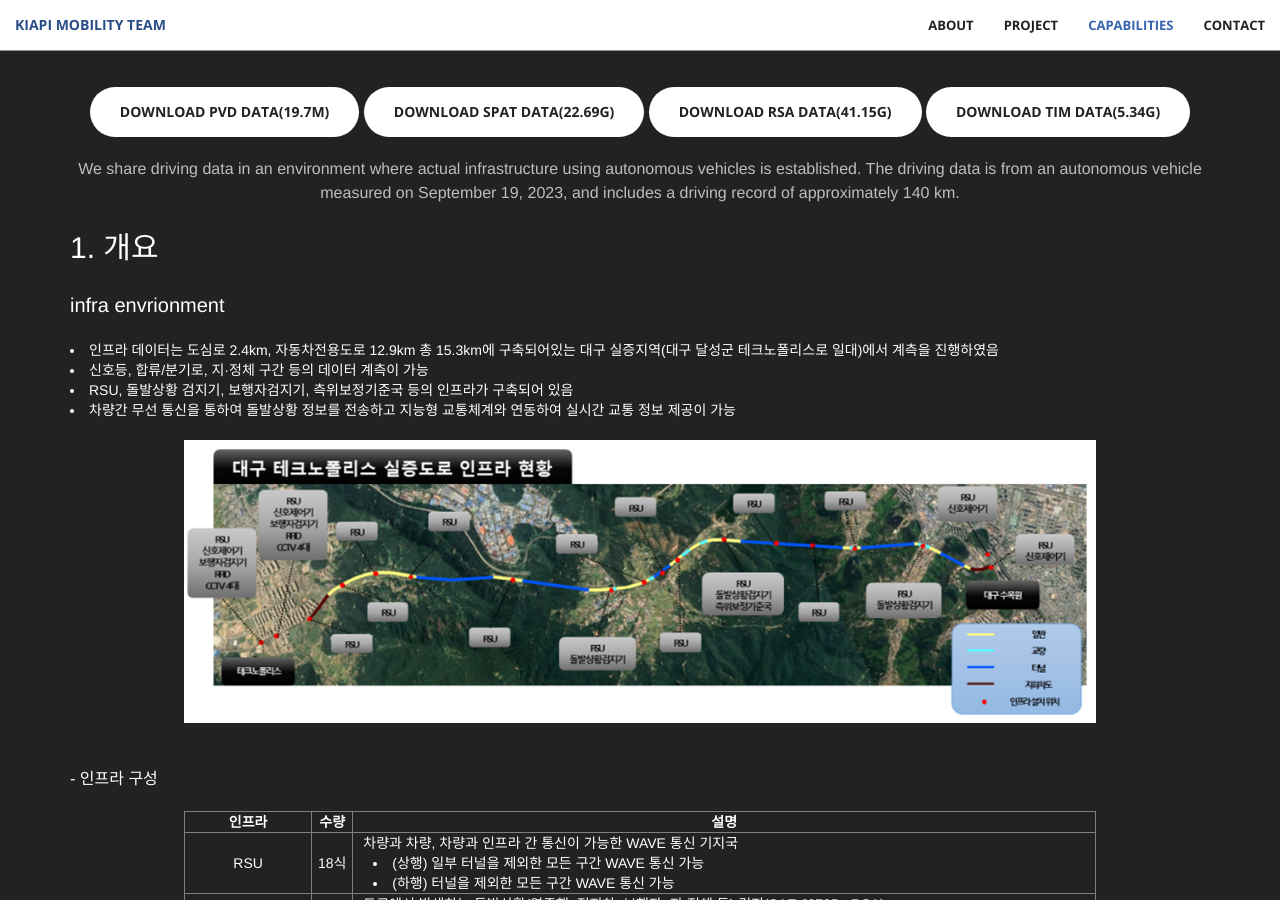
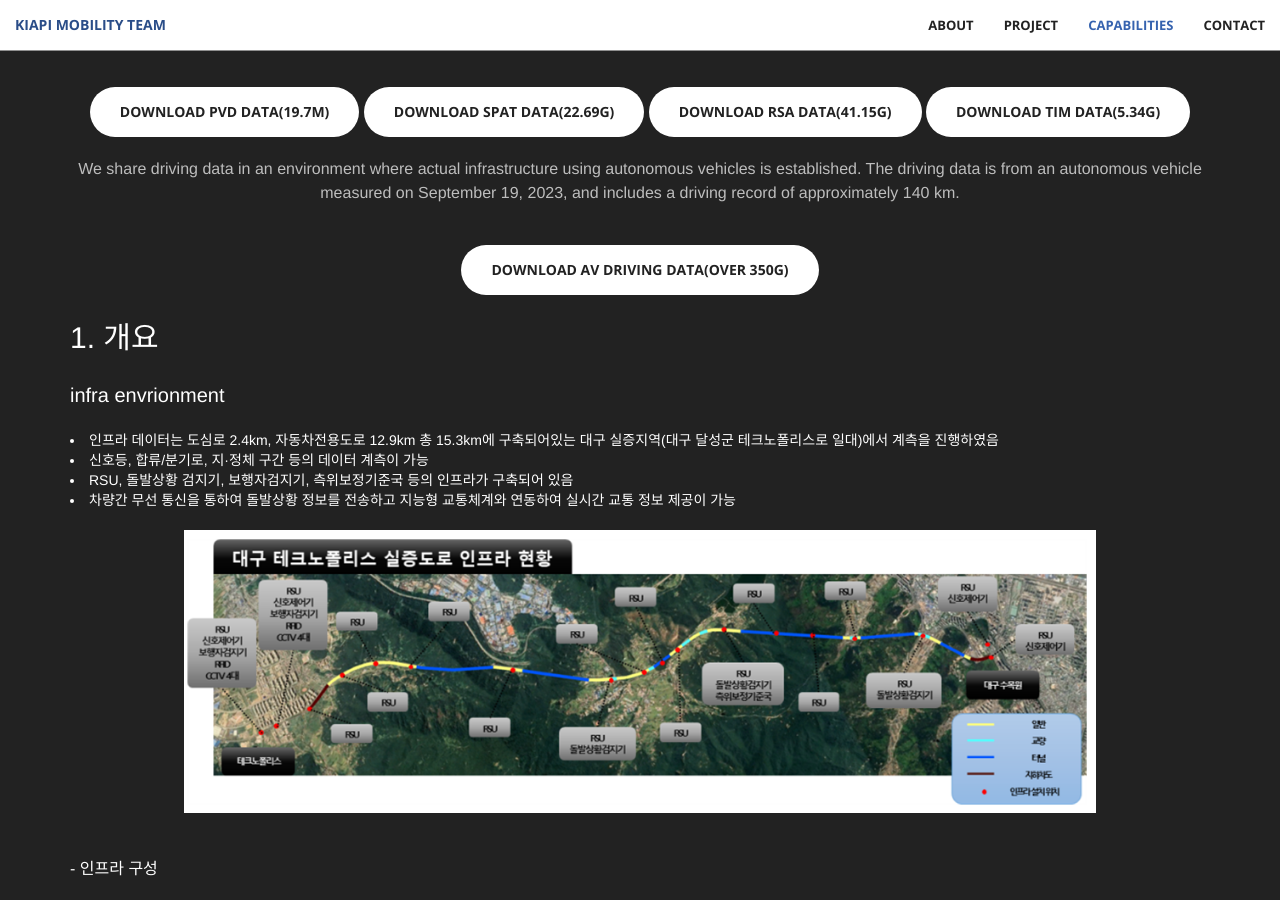
Before and after one commit to Yunhyeongseok-kiapi/kiapi_mulitagent.github.io, a Jekyll site: the page built from docs/index.html, in a window 1280 px wide and 900 px high, scrolled down 2279 px. Built offline with Jekyll 4.4.1, drawn with Linux system fonts in a browser that asks for light colours.

Commit message:
Update aside.html
Autonomous vehicle driving data shared

```diff
--- a/docs/_includes/aside.html
+++ b/docs/_includes/aside.html
@@ -16,7 +16,10 @@
             <p class="text-faded">We share driving data in an environment where actual infrastructure using autonomous vehicles is established.
               The driving data is from an autonomous vehicle measured on September 19, 2023, and includes a driving record of approximately 140 km.
             </p>
-
+            <br/>
+            <p>
+              <a href="https://github.com/Yunhyeongseok-kiapi/KIAPI_dataset.git" class="btn btn-default btn-xl wow tada">Download AV Driving Data(Over 350G) </a>
+            </p>
 
             <p style="font-size: 30px; text-align: left"> 1. 개요</p>
             <p style="font-size: 20px;text-align: left"> infra envrionment </p>
```
